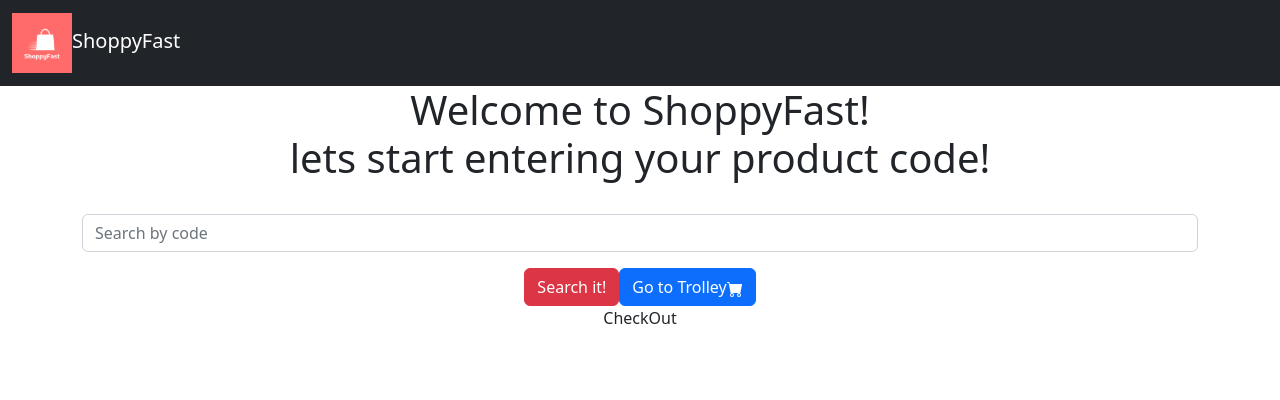
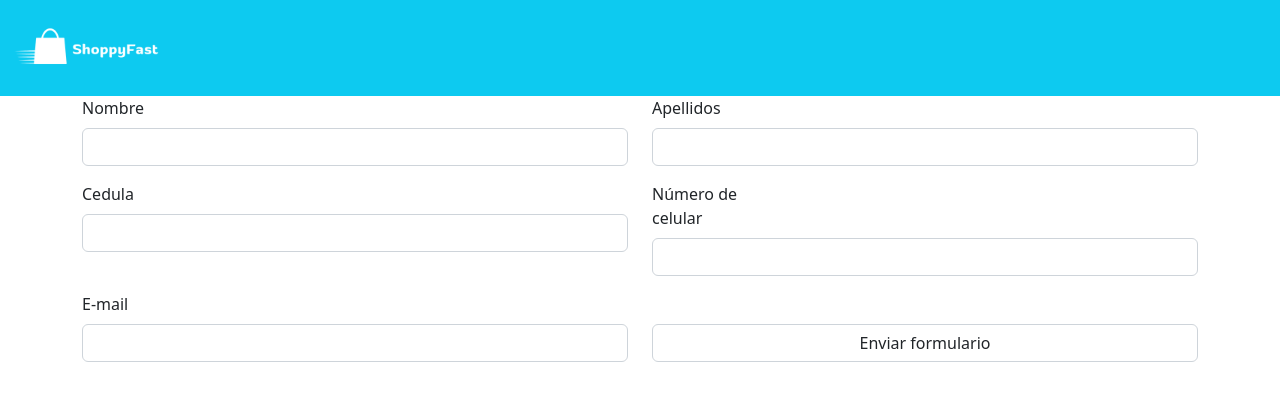
Before and after one commit to Vivi-Hoyos2710/ShoppyFast, a React (Create React App) app in the folder shoppy-fast/: page /userInfo in a window 1280 px wide. Shown: the top 400 px of the page. Built offline with nearby package versions, Linux system fonts and the light colour scheme.

Commit message:
Se hace formulario de usuario con validación en yup, se añade cantidad de productos de carrito en página principa, se mejora visualización, Por Carla y Viviana

```diff
--- a/shoppy-fast/package.json
+++ b/shoppy-fast/package.json
@@ -13,8 +13,10 @@
     "react-icons": "^4.4.0",
     "react-router-dom": "^6.3.0",
     "react-scripts": "^5.0.1",
+    "react-yup": "^1.24.1",
     "reactstrap": "^9.1.3",
-    "web-vitals": "^2.1.4"
+    "web-vitals": "^2.1.4",
+    "yup": "^0.32.11"
   },
   "scripts": {
     "start": "react-scripts start",
--- a/shoppy-fast/src/App.js
+++ b/shoppy-fast/src/App.js
@@ -1,31 +1,38 @@
 
 import React, { useState } from 'react'
-import './App.css';
 import SearchBar from './components/Search';
 import { Container } from 'reactstrap';
 import { BrowserRouter, Route, Routes } from "react-router-dom";
 import Header from './components/Header';
 import Trolley from './components/Trolley';
 import ProductInfo from './components/ProductInfo';
-import CheckOut from './components/CheckOut';
+import UserForm from './components/UserForm';
+import { Bill } from './components/Bill';
+const initialForm = {
+  "name": "",
+  "surname": "",
+  "document": 0,
+  "number": 0,
+  "email": ""
+};
 
 function App() {
   const [carrito, setCarrito] = useState([]);
   const [searchVar, setSearchVar] = useState("hola"); //searchvar es el id del producto en la barra de búsqueda
-  const [infoUsuario,setInfoUsuario]= useState({});
   const cantidadCarrito=carrito.length;
   console.log(cantidadCarrito); //Tamaño arreglo de productos en carrito :)
+  const [infoUser,setInfoUser]=useState(initialForm);
+  console.log(infoUser);
     return (
       <div className="App">
         <BrowserRouter>
-          <Header cantidad={cantidadCarrito}/>
-          <Container><h1>Welcome to ShoppyFast!<br />lets start entering your product code!</h1>
-            <SearchBar searchVar={searchVar} setSearchVar={setSearchVar} />
-          </Container>
+          <Header/>
           <Routes>
+            <Route path='/' element={<SearchBar searchVar={searchVar} setSearchVar={setSearchVar} cantidad={cantidadCarrito}/>}/>
             <Route path='carrito' element={<Trolley carrito={carrito} setCarrito={setCarrito} />} />
-            <Route path='/producto/:id' element={<ProductInfo setCarrito={setCarrito} carrito={carrito} />} />
-            <Route path='userInfo' element={<CheckOut infoUsuario={infoUsuario} setInfoUsuario={setInfoUsuario}/>} />
+            <Route path='/producto/:id' element={<div><SearchBar searchVar={searchVar} setSearchVar={setSearchVar} cantidad={cantidadCarrito}/><ProductInfo setCarrito={setCarrito} carrito={carrito} /></div>} />
+            <Route path='userInfo' element={<UserForm setInfoUser={setInfoUser} infoUsuario={infoUser}/>} />
+            <Route path='factura' element={<Bill infoUsuario={infoUser} carrito={carrito}/>}/>
           </Routes>
         </BrowserRouter>
       </div>
--- /dev/null
+++ b/shoppy-fast/src/Validations/UserValidation.js
@@ -0,0 +1,11 @@
+import { useForm, useFormBag } from "../../src";
+import * as yup from "yup";
+
+export const userSchema = yup.object().shape({
+    name: yup.string().required(),
+    surname: yup.string().required(),
+    document: yup.string().max(15).required(),
+    number:yup.string().max(20).required(),
+    email: yup.string().email().required(),
+
+});
--- /dev/null
+++ b/shoppy-fast/src/components/Bill.js
@@ -0,0 +1,32 @@
+import React from 'react'
+import { Card, CardFooter, CardHeader, ListGroup,ListGroupItem } from 'reactstrap'
+
+export const Bill = ({ userInfo, carrito }) => {
+    return (
+        <div>
+            <Card
+                style={{
+                    width: '18rem'
+                }}
+            >
+                <CardHeader>
+                    Featured
+                </CardHeader>
+                <ListGroup flush>
+                    <ListGroupItem>
+                        An item
+                    </ListGroupItem>
+                    <ListGroupItem>
+                        A second item
+                    </ListGroupItem>
+                    <ListGroupItem>
+                        And a third item
+                    </ListGroupItem>
+                </ListGroup>
+                <CardFooter>
+
+                </CardFooter>
+            </Card>
+        </div>
+    )
+}
--- a/shoppy-fast/src/components/CheckOut.js
+++ /dev/null
@@ -1,12 +0,0 @@
-import React from 'react'
-
-const CheckOut = ({infoUsuario,setInfoUsuario}) => {
-    const cambio=(entradas)=>{
-
-    }
-  return (
-    <div>CheckOut</div>
-  )
-}
-
-export default CheckOut
--- a/shoppy-fast/src/components/Header.js
+++ b/shoppy-fast/src/components/Header.js
@@ -1,24 +1,23 @@
 import React from 'react'
 import { Col, Container, Navbar, NavbarBrand, Row} from 'reactstrap'
-import {FaShoppingCart} from 'react-icons/fa';
 const Header = () => {
     return (
         <div>
         <Navbar
             className="navbar"
-            color="dark"
-            dark
+            color="info"
+
         >
             <NavbarBrand href="/" className='mr-auto'>
                 <img
                     alt="logo"
-                    src="../logo-shoppy.png"
+                    src="../LogoShoppyFast_.png"
                     style={{
-                        height: 60,
-                        width: 60,
+                        height: 70,
+                        width: 150,
                     }}
                 />
-                ShoppyFast
+
             </NavbarBrand>
 
         </Navbar>
--- a/shoppy-fast/src/components/ProductInfo.js
+++ b/shoppy-fast/src/components/ProductInfo.js
@@ -1,5 +1,5 @@
 import React, { useState, useEffect } from 'react'
-import { Container, Card, CardBody, CardTitle, Button, CardText, CardHeader, Row, Col, } from 'reactstrap'
+import { Container, Card, CardBody, Spinner, Button, CardText, CardHeader, Row, Col, } from 'reactstrap'
 import { useParams } from 'react-router-dom'
 import productsList from "../util/db/products";
 import { getProduct } from '../Services/ProductInfoServices';
@@ -34,29 +34,49 @@ const ProductInfo = ({ setCarrito, carrito }) => {
         };
         conseguirDatos();
     }, [id]); */
-
+const carga= (evento)=>{
+    <>
+    <Spinner
+    color="primary"
+    type="grow">
+    Loading...
+  </Spinner>
+  <br/>
+  <Spinner
+    color="primary"
+    type="grow"
+  >
+    Loading...
+  </Spinner>
+  </>
+}
     return (
-        <div className='containerFluid'>
+        <div className='containerFluid' onLoad={carga}>
             <Container className='lg-6'>
                 {productInfo ? (<>
                     <Container>
-                        <Card className="my-2" color="danger" outline style={{ width: '18rem' }}>
-                            <CardHeader tag="h2">{productInfo.name}</CardHeader>
+                        <Card className='my-2'color="danger" outline style={{ width: '30rem' }}>
+                            <CardHeader tag="h3">{productInfo.name}</CardHeader>
                             <CardBody>
                                 <Row>
-                                    <Col xs="6">
+                                    <Col Col sm="12" md={{ size: 8, offset: 2 }}>
                                         <img src={productInfo.imgURL} alt="img" width="100%" />
                                     </Col>
                                     <Col>
                                         <CardText>
-                                            <div>Price {productInfo.price}</div>
-                                            <div>Brand {productInfo.marca}</div>
-                                            <h3>Features {productInfo.description}</h3>
+                                            <div><b>Price:</b>
+                                            {productInfo.price}</div>
+                                            <div><b>Brand:</b>
+                                            {productInfo.marca}</div>
+                                            <div><b>Features:</b>
+                                            <p>"{productInfo.description}"</p></div>
+                                            <br/>
                                         </CardText>
                                     </Col>
+                                <Col Col sm="12" md={{ size: 8, offset: 2 }}>
+                                <Button color="danger" onClick={() => setCarrito([...carrito, productInfo])}>Add to Cart</Button>
+                                </Col>
                                 </Row>
-
-                                <Button color="danger" onClick={() => setCarrito([...carrito, productInfo])}>Add to Cart</Button>
                             </CardBody>
                         </Card>
                     </Container>
--- a/shoppy-fast/src/components/Search.js
+++ b/shoppy-fast/src/components/Search.js
@@ -1,13 +1,26 @@
-import React,{useState} from "react"
+import React from "react"
 import { Link } from "react-router-dom";
-import { FormGroup,Input,Label,Button, Container} from "reactstrap"
+import { FormGroup,Input,Label,Button, Container,Col,Row,Badge} from "reactstrap"
 import { BsFillCartFill } from "react-icons/bs";
-const SearchBar = ({searchVar,setSearchVar}) => {
+const SearchBar = ({searchVar,setSearchVar,cantidad}) => {
     const busqueda=(entrada)=>{
         console.log(searchVar);
         setSearchVar(entrada);
     }
     return (
+        <Container style={{marginTop:'5%'}}>
+        <Row>
+            <Col xs="6"> <h1>Bienvenido a ShoppyFast</h1></Col>
+            <Col xs="4"><span></span></Col>
+            <Col xs="2">
+            <Link to="/carrito">
+                <Button color="primary" >Ve al carrito<BsFillCartFill/>
+                <Badge>{cantidad}</Badge>
+                </Button>
+            </Link>
+            </Col>
+        </Row>
+        <Row><h3>Empecemos ingresando el código de tu producto</h3></Row>
         <form>
             <FormGroup>
                 <Label for="Search">
@@ -16,7 +29,7 @@ const SearchBar = ({searchVar,setSearchVar}) => {
                 <Input
                     id="Search"
                     name="search"
-                    placeholder="Search by code"
+                    placeholder="Busca por código"
                     type="search"
                     onChange={e=>busqueda(e.target.value)}
                 />
@@ -24,15 +37,14 @@ const SearchBar = ({searchVar,setSearchVar}) => {
             </FormGroup>
             <Container className="">
             <Link to={`/producto/${searchVar}`}>
-                <Button color="danger" >Search it!</Button>
+                <Button color="danger" >Buscar</Button>
             </Link>
-            <Link to="/carrito">
-                <Button color="primary" >Go to Trolley<BsFillCartFill/></Button>
-            </Link>
+
             </Container>
 
 
         </form>
+        </Container>
     )
 }
 export default SearchBar
--- a/shoppy-fast/src/components/Trolley.js
+++ b/shoppy-fast/src/components/Trolley.js
@@ -1,5 +1,6 @@
 import React, { useState, useEffect } from 'react';
-import { ListGroup,Container, ListGroupItemHeading, ListGroupItem, ListGroupItemText ,Table} from 'reactstrap';
+import { Link } from "react-router-dom";
+import {Container,Table,Button} from 'reactstrap';
 import '../Estilos/Style.css';
 import { BsFillCartFill } from "react-icons/bs";
 const Trolley = ({ carrito, setCarrito }) => {
@@ -21,6 +22,11 @@ const Trolley = ({ carrito, setCarrito }) => {
     };
     return (<>
         < Container className='encabezado_carrito' >
+
+        <Link to="/userInfo">
+            <Button color="primary" >Crear Factura
+            </Button>
+        </Link>
             <BsFillCartFill/>
             <span><b>Total Price of your Cart :</b></span>
             <span>$ {total}</span>
--- /dev/null
+++ b/shoppy-fast/src/components/UserForm.js
@@ -0,0 +1,117 @@
+import React, { useState } from 'react';
+import { Input, FormGroup, Label, Form, Container, Row, Col } from 'reactstrap';
+import { userSchema } from "../Validations/UserValidation";
+
+const UserForm = ({setInfoUser,infoUsuario}) => {
+
+    const crearUsuario = async (event) => {
+        event.preventDefault(); //Cancela el evento de submit si hay errores en formulario.
+        let formData = {
+            name: event.target[0].value,
+            surname: event.target[1].value,
+            document: event.target[2].value,
+            number: event.target[3].value,
+            email: event.target[4].value,
+        };
+        const isValid = await userSchema.isValid(formData);
+        console.log(isValid);
+        if (isValid) {
+            setInfoUser(formData);
+        }
+
+    }
+    return (
+        <Container className="">
+            <Form onSubmit={crearUsuario}>
+                <Row>
+                    <Col xs="6">
+                        <FormGroup >
+                            <Col xs="3">
+                                <Label>
+                                    Nombre
+                                </Label>
+                            </Col>
+                            <Input
+                                className="formUser"
+                                id="nameInput"
+                                name="Nombre"
+                                type='text'
+                            />
+                        </FormGroup>
+                    </Col>
+                    <Col xs="6">
+                        <FormGroup>
+                            <Col xs="3">
+                                <Label>
+                                    Apellidos
+                                </Label>
+                            </Col>
+                            <Input
+                                id="surnameInput"
+                                name="Apellidos"
+                                type='text'
+                            />
+                        </FormGroup>
+                    </Col>
+                </Row>
+                <Row>
+
+
+                <Col xs="6">
+                <FormGroup>
+                <Col xs="3">
+                    <Label>
+                        Cedula
+                    </Label>
+                </Col>
+                    <Input
+                        type='number'
+                    />
+                </FormGroup>
+                </Col>
+                <Col xs="6">
+                <FormGroup>
+                <Col xs="3">
+                    <Label>
+                        Número de celular
+                    </Label>
+               </Col>
+                    <Input
+                        type='number'
+                    />
+
+                </FormGroup>
+                </Col>
+                </Row>
+                <Row>
+                <Col xs="6">
+                <FormGroup>
+                <Col xs="3">
+                    <Label>
+                        E-mail
+                    </Label>
+                  </Col>
+                    <Input
+                        id="emailInput"
+                        name="E-mail"
+                        type='text'
+                    />
+                </FormGroup>
+                </Col>
+                <Col xs="6">
+                <Col xs="3">
+                    <Label>
+                        <br/>
+                    </Label>
+                  </Col>
+
+                <Input  type='submit' value="Enviar formulario" />
+                </Col>
+                </Row>
+
+            </Form>
+        </Container>
+    )
+}
+
+export default UserForm
```
Also changed, not shown: shoppy-fast/public/LogoShoppyFast_.png (added), 1 other file (tests, documents, lock files or other folders).
